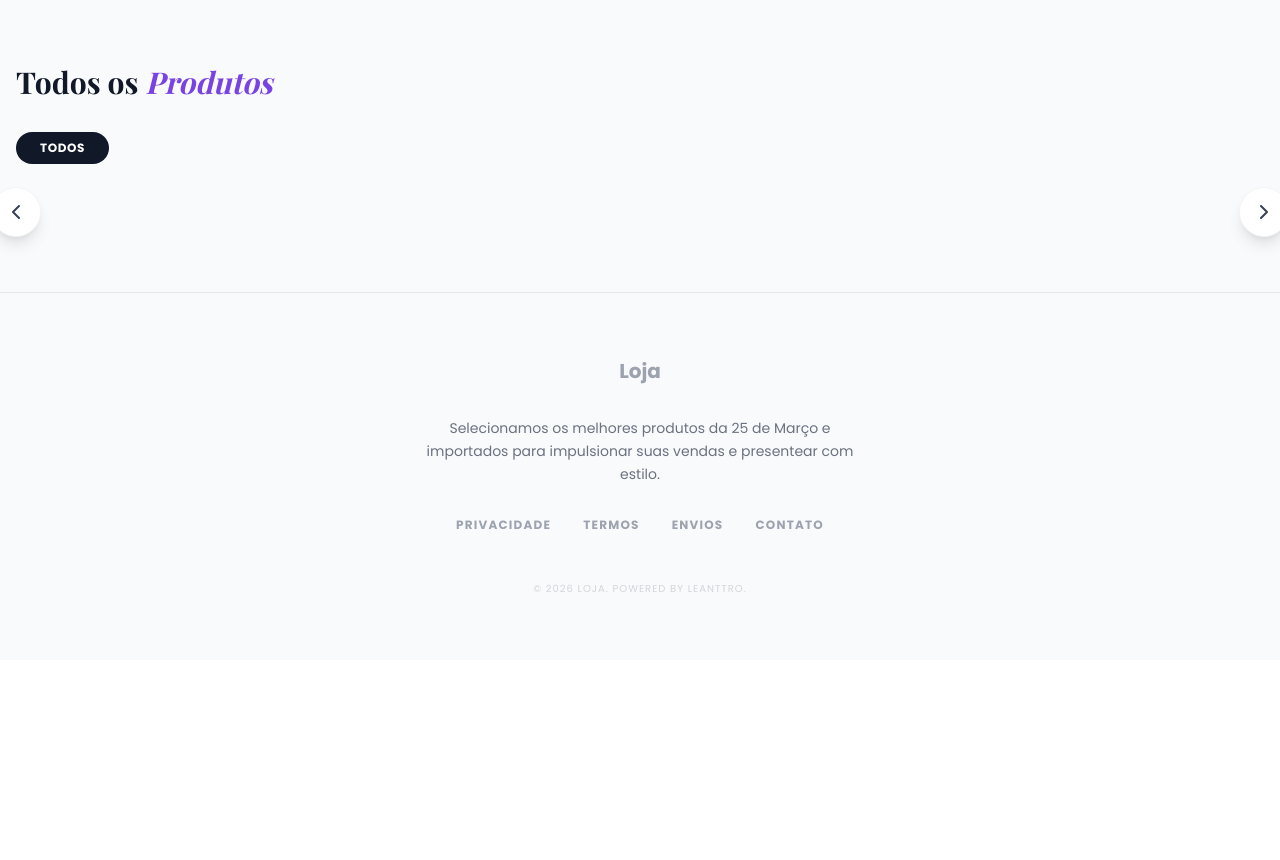
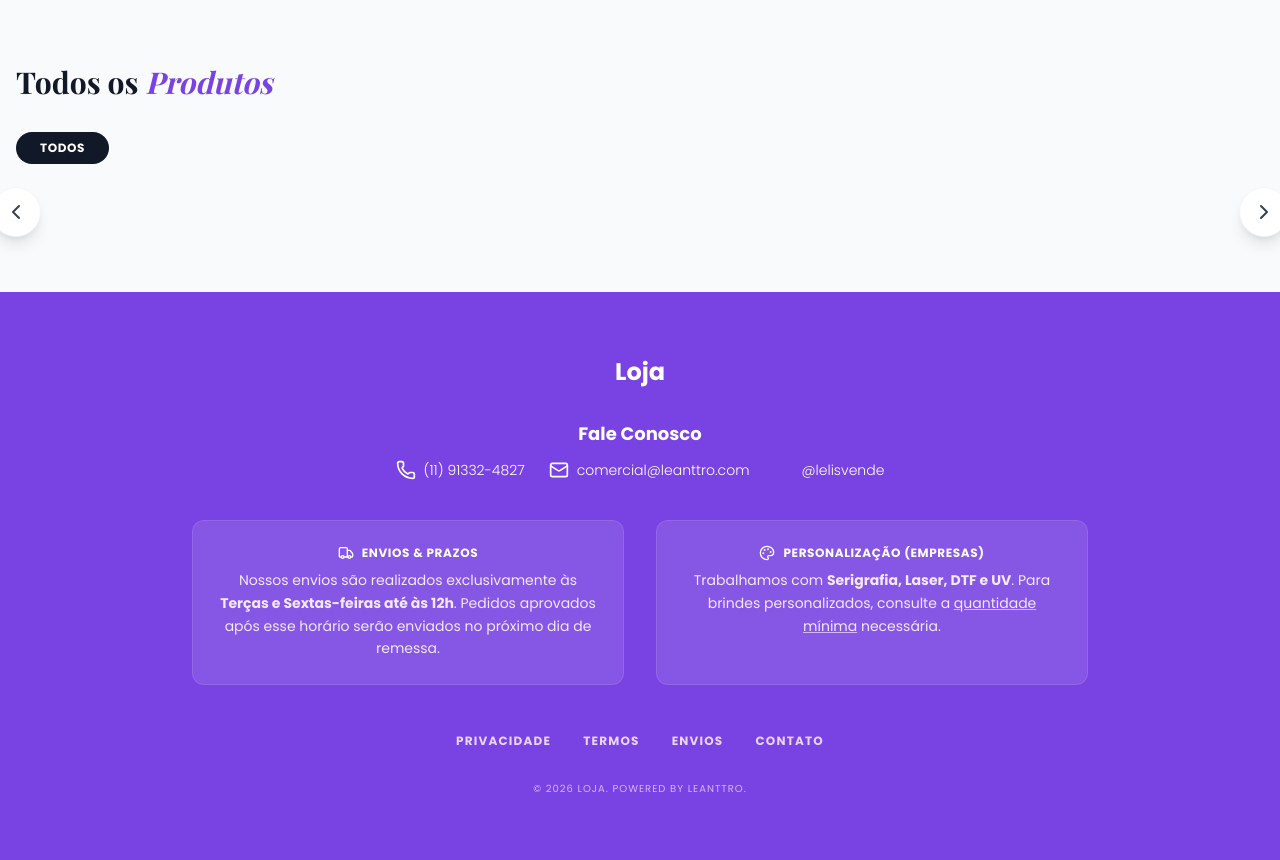
Before and after one commit to leanttro/lojaleanttro, a Flask app: page /presentes/ in a window 1280 px wide. Shown: the part 1289-2149 px from the top of the page. Before the commit the page ends 1881 px from the top, so only its background shows below. Run offline with Flask 3, Linux system fonts and the light colour scheme; data that the repository does not hold is empty; some libraries are stand-ins or nearby versions; some web fonts are replaced.

Commit message:
Update index.html

```diff
--- a/templates/index.html
+++ b/templates/index.html
@@ -463,23 +463,55 @@
     </section>
     {% endif %}
 
-    <footer class="bg-gray-50 py-16 border-t mt-auto">
+    <footer style="background-color: #7943e3;" class="py-16 text-white mt-auto">
         <div class="container mx-auto px-4 text-center">
+
             <div class="mb-8 flex justify-center">
                 {% if loja.logo %}
-                <img src="{{ directus_url }}/assets/{{ loja.logo }}" class="h-8 object-contain opacity-70 grayscale hover:grayscale-0 transition-all">
+                <img src="{{ directus_url }}/assets/{{ loja.logo }}" class="h-10 object-contain brightness-0 invert">
                 {% else %}
-                <span class="text-xl font-bold text-gray-400">{{ loja.nome }}</span>
+                <span class="text-2xl font-bold text-white">{{ loja.nome }}</span>
                 {% endif %}
             </div>
-            <p class="text-sm text-gray-500 max-w-md mx-auto mb-8 leading-relaxed">Selecionamos os melhores produtos da 25 de Março e importados para impulsionar suas vendas e presentear com estilo.</p>
-            <div class="flex justify-center space-x-8 text-gray-400 text-xs font-bold uppercase tracking-widest">
-                <a href="#" class="hover:text-theme transition-colors">Privacidade</a>
-                <a href="#" class="hover:text-theme transition-colors">Termos</a>
-                <a href="#" class="hover:text-theme transition-colors">Envios</a>
-                <a href="#" class="hover:text-theme transition-colors">Contato</a>
+
+            <div class="mb-10 space-y-3">
+                <h3 class="font-bold text-lg mb-2">Fale Conosco</h3>
+                <div class="flex flex-col md:flex-row justify-center gap-6 text-sm font-light">
+                    <a href="https://wa.me/5511913324827" target="_blank" class="hover:text-purple-200 flex items-center justify-center gap-2 transition-colors">
+                        <i data-lucide="phone" class="w-5 h-5"></i> (11) 91332-4827
+                    </a>
+                    <a href="mailto:comercial@leanttro.com" class="hover:text-purple-200 flex items-center justify-center gap-2 transition-colors">
+                        <i data-lucide="mail" class="w-5 h-5"></i> comercial@leanttro.com
+                    </a>
+                    <a href="https://instagram.com/lelisvende" target="_blank" class="hover:text-purple-200 flex items-center justify-center gap-2 transition-colors">
+                        <i data-lucide="instagram" class="w-5 h-5"></i> @lelisvende
+                    </a>
+                </div>
             </div>
-            <p class="mt-12 text-[10px] text-gray-300 uppercase tracking-widest">© 2026 {{ loja.nome }}. Powered by Leanttro.</p>
+
+            <div class="grid grid-cols-1 md:grid-cols-2 gap-8 max-w-4xl mx-auto mb-12 text-sm text-purple-100">
+                <div class="bg-white/10 p-6 rounded-xl backdrop-blur-sm border border-white/10">
+                    <h4 class="font-bold text-white mb-2 uppercase tracking-wider text-xs flex items-center justify-center gap-2">
+                        <i data-lucide="truck" class="w-4 h-4"></i> Envios & Prazos
+                    </h4>
+                    <p class="leading-relaxed">Nossos envios são realizados exclusivamente às <strong>Terças e Sextas-feiras até às 12h</strong>. Pedidos aprovados após esse horário serão enviados no próximo dia de remessa.</p>
+                </div>
+                <div class="bg-white/10 p-6 rounded-xl backdrop-blur-sm border border-white/10">
+                    <h4 class="font-bold text-white mb-2 uppercase tracking-wider text-xs flex items-center justify-center gap-2">
+                        <i data-lucide="palette" class="w-4 h-4"></i> Personalização (Empresas)
+                    </h4>
+                    <p class="leading-relaxed">Trabalhamos com <strong>Serigrafia, Laser, DTF e UV</strong>. Para brindes personalizados, consulte a <span class="underline decoration-purple-300">quantidade mínima</span> necessária.</p>
+                </div>
+            </div>
+
+            <div class="flex justify-center space-x-8 text-purple-200 text-xs font-bold uppercase tracking-widest mb-8">
+                <a href="#" class="hover:text-white transition-colors">Privacidade</a>
+                <a href="#" class="hover:text-white transition-colors">Termos</a>
+                <a href="#" class="hover:text-white transition-colors">Envios</a>
+                <a href="#" class="hover:text-white transition-colors">Contato</a>
+            </div>
+
+            <p class="text-[10px] text-purple-300 uppercase tracking-widest">© 2026 {{ loja.nome }}. Powered by Leanttro.</p>
         </div>
     </footer>
 
@@ -811,6 +843,8 @@
                 const rawCat = item.getAttribute('data-category');
                 const itemCat = String(rawCat || '').trim();
 
+                // Debug se precisar: console.log(`Item Cat: "${itemCat}" vs Target: "${targetCat}"`);
+
                 if (targetCat === 'all' || itemCat === targetCat) {
                     item.classList.remove('hidden');
                     item.style.display = ''; // Remove inline style que possa estar escondendo
```
